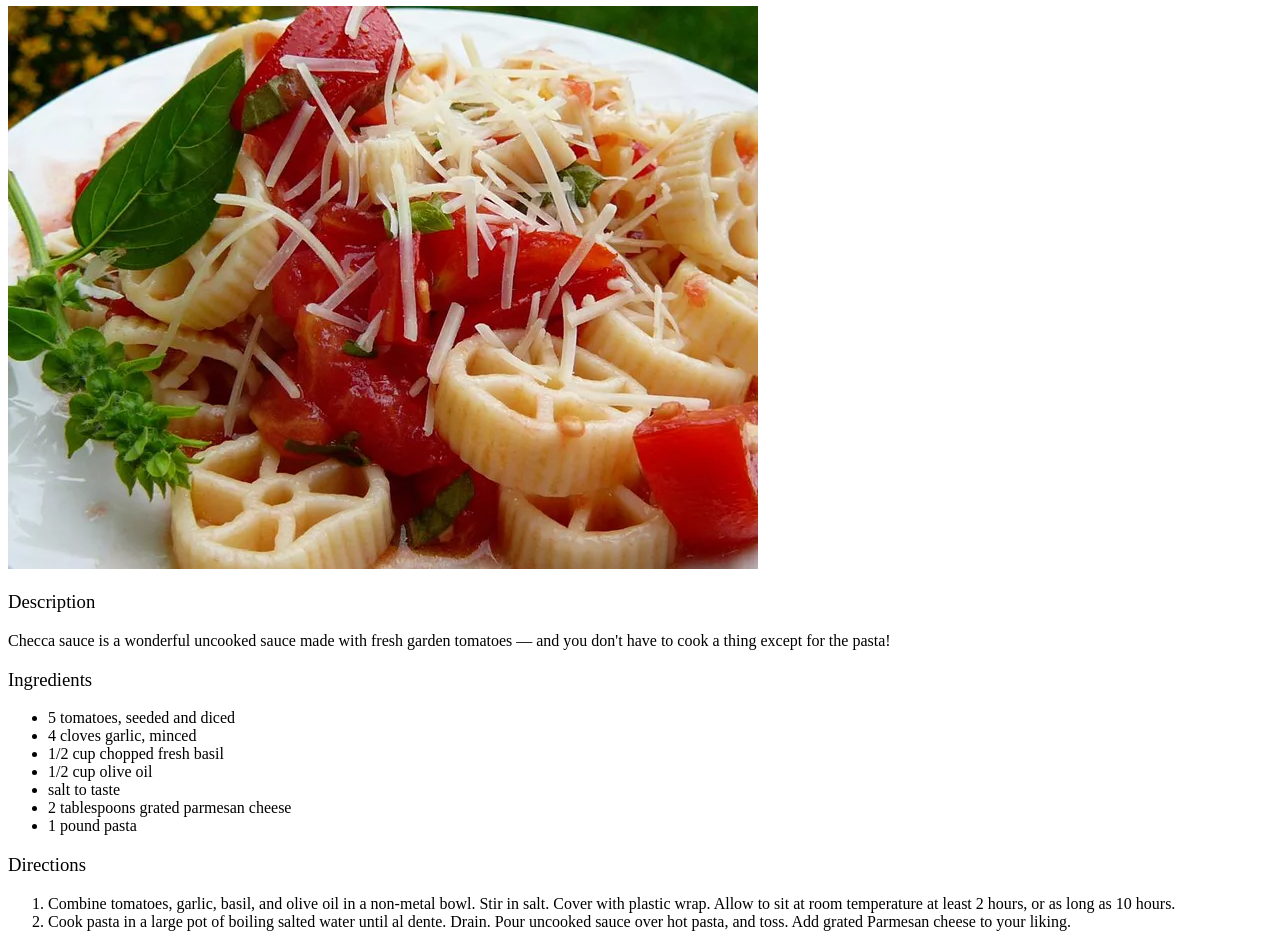
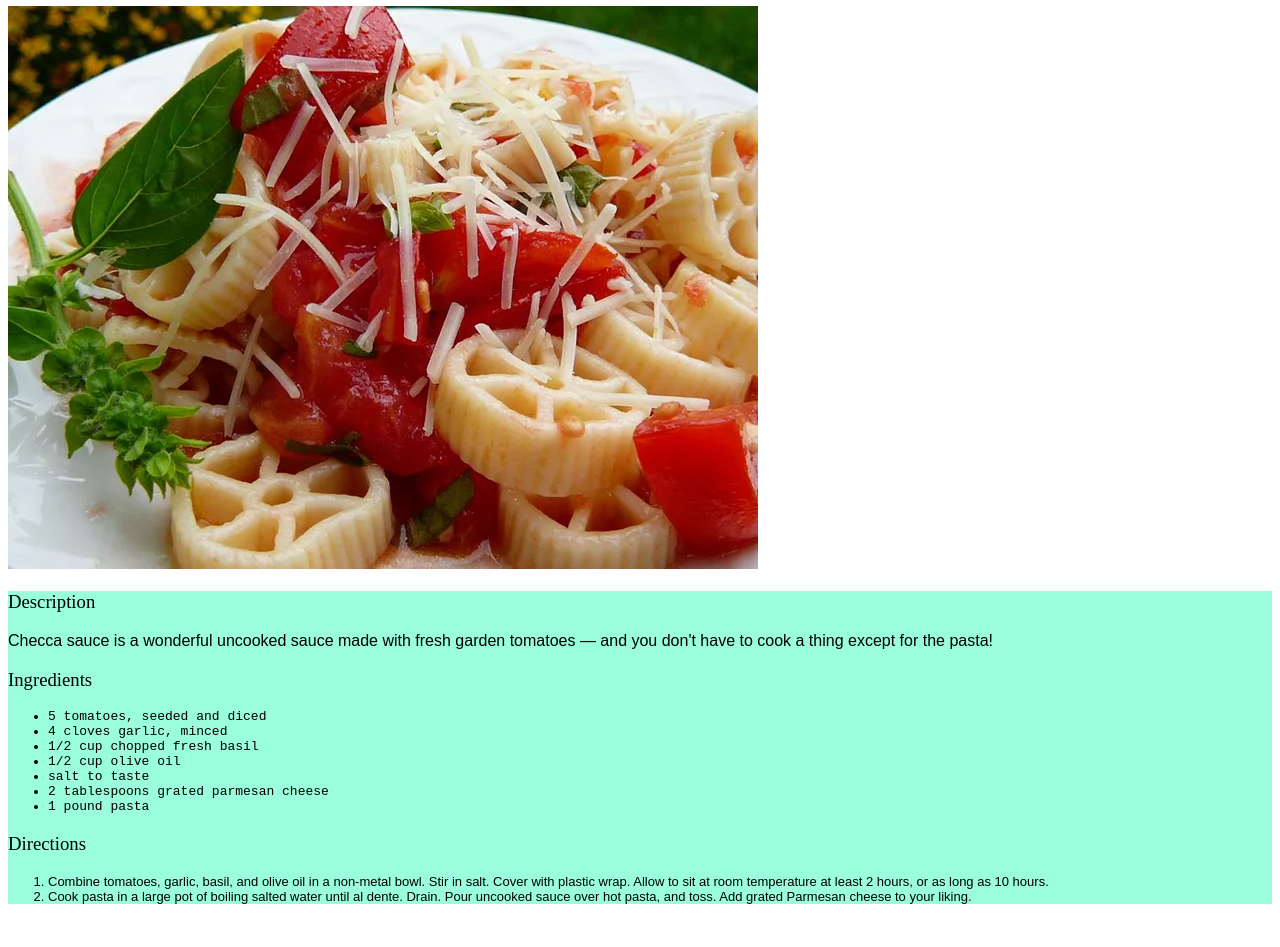
Before and after one commit to SophianLithoson/odin-recipes, a plain HTML site: page recipes/checca.html in a window 1280 px wide. Shown: the part 95-1042 px from the top of the page. After the commit the page ends 1012 px from the top, so only its background shows below. Drawn offline with Linux system fonts and the light colour scheme.

Commit message:
fixed errors and tweaked style

```diff
--- a/recipes/checca.html
+++ b/recipes/checca.html
@@ -9,10 +9,12 @@
 <body>
     <h1>Pasta alla Checca</h1>
     <img src="./pasta_alla_checca.webp">
+    <div class="main">
         <h3>Description</h3>
-        <p>Checca sauce is a wonderful uncooked sauce made with fresh garden tomatoes —
+        <p class="description">Checca sauce is a wonderful uncooked sauce made with fresh garden tomatoes —
             and you don't have to cook a thing except for the pasta!</p>
         <h3>Ingredients</h3>
+        <div class="ingredients">
             <ul>
                 <li>5 tomatoes, seeded and diced</li>
                 <li>4 cloves garlic, minced</li>
@@ -22,7 +24,10 @@
                 <li>2 tablespoons grated parmesan cheese</li>
                 <li>1 pound pasta</li>
             </ul>
+        </div>
+
         <h3>Directions</h3>
+        <div class="directions">
             <ol>
                 <li>Combine tomatoes, garlic, basil, and olive oil in a non-metal bowl.
                     Stir in salt. Cover with plastic wrap. Allow to sit at room temperature
@@ -31,5 +36,7 @@
                     Pour uncooked sauce over hot pasta, and toss. Add grated Parmesan cheese
                     to your liking.</li>
             </ol>
+        </div>
+    </div>
 </body>
 </html>
--- a/style.css
+++ b/style.css
@@ -7,7 +7,7 @@
     font-size: 40px;
 }
 
-.recipes {
+.main {
     background-color: #9afddc;
     font-family: Arial, Helvetica, sans-serif;
 }
```
Also changed, not shown: index.html (+1 -1 lines), recipes/lasagna.html (+2 -0 lines). Lines whose indentation alone changed are shown as unchanged.
